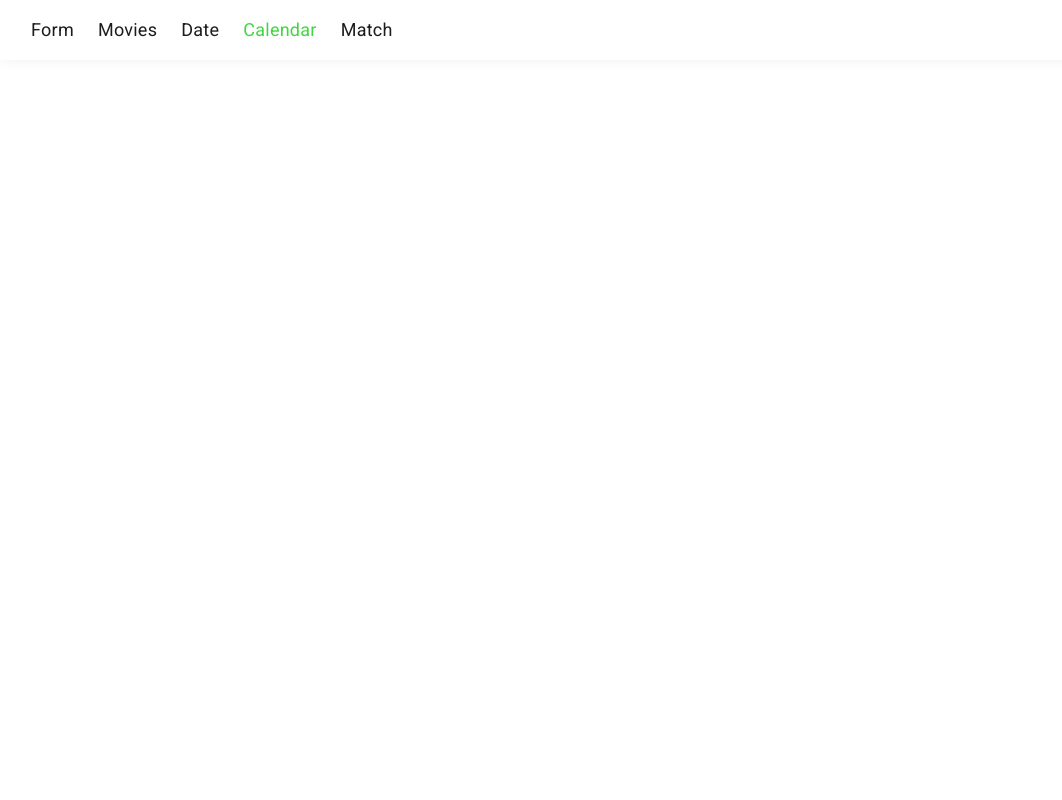
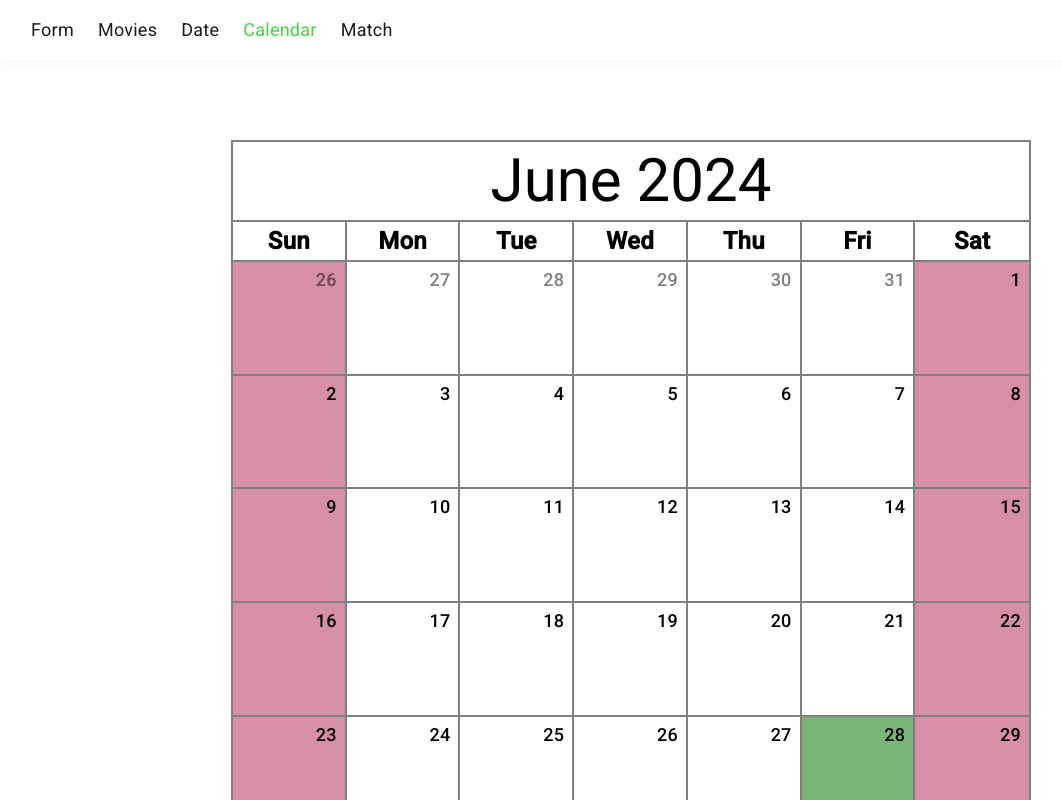
Before and after one commit to tkemaladze98/softwareInternationalTask, an Angular app: page /calendar in a window 1280 px wide. Shown: the whole page, without its empty margins (9-1071 px from the left). Built offline with nearby package versions, Linux system fonts and the light colour scheme.

Commit message:
finish calendar

```diff
--- a/src/app/components/calendar/calendar.component.html
+++ b/src/app/components/calendar/calendar.component.html
@@ -0,0 +1,30 @@
+<section class="calendar-wrapper">
+  <article class="calendar">
+    <div class="header">
+      <h1>{{ monthNames[today.getMonth()] }} {{ today.getFullYear() }}</h1>
+    </div>
+    <div class="weeks">
+      @for(week of weekDays;track week;let i = $index){
+      <div class="week-item">
+        <span>{{ week }}</span>
+      </div>
+      }
+    </div>
+    <div class="days">
+      @for(day of currentMonthDays();track day;let i = $index){
+      <div
+        class="day-item"
+        [ngClass]="{
+          'other-month': day.getMonth() !== today.getMonth(),
+          'without-right-border': day.getDay() === 6,
+          'without-bottom-border': i + 1 > currentMonthDays().length - 7,
+          'current-day': day.toDateString() === today.toDateString(),
+          'vacation-day': day.getDay() === 0 || day.getDay() === 6
+        }"
+      >
+        <span>{{ day.getDate() }}</span>
+      </div>
+      }
+    </div>
+  </article>
+</section>
--- a/src/app/components/calendar/calendar.component.scss
+++ b/src/app/components/calendar/calendar.component.scss
@@ -0,0 +1,78 @@
+.calendar-wrapper {
+  width: 100%;
+  padding: 40px 80px;
+  display: flex;
+  justify-content: center;
+  align-items: center;
+  .calendar {
+    display: flex;
+    flex-direction: column;
+    border: 2px solid grey;
+    max-width: 800px;
+    width: 100%;
+    .header {
+      display: flex;
+      justify-content: center;
+      align-items: center;
+      min-height: 80px;
+      border-bottom: 2px solid grey;
+      h1 {
+        margin: 0;
+        font-size: 60px;
+      }
+    }
+    .weeks {
+      display: flex;
+      min-height: 40px;
+      border-bottom: 2px solid grey;
+      .week-item {
+        flex-grow: 1;
+        width: calc(100% / 7);
+        display: flex;
+        justify-content: center;
+        align-items: center;
+        border-right: 2px solid grey;
+        span {
+          font-size: 24px;
+          font-weight: 600;
+        }
+        &:last-child {
+          border: none;
+        }
+      }
+    }
+    .days {
+      display: grid;
+      grid-template-columns: repeat(7, 1fr);
+      .day-item {
+        aspect-ratio: 1/1;
+        display: flex;
+        justify-content: flex-end;
+        padding: 8px;
+        border-right: 2px solid grey;
+        border-bottom: 2px solid grey;
+        &.other-month {
+          span {
+            opacity: 0.5;
+          }
+        }
+        &.without-right-border{
+          border-right: none;
+        }
+        &.without-bottom-border{
+          border-bottom: none;
+        }
+        &.vacation-day{
+          background-color: rgb(214, 143, 167);
+        }
+        &.current-day{
+          background-color: rgb(121, 180, 121);
+        }
+        span {
+          font-size: 18px;
+          font-weight: 500;
+        }
+      }
+    }
+  }
+}
--- a/src/app/components/calendar/calendar.component.ts
+++ b/src/app/components/calendar/calendar.component.ts
@@ -1,12 +1,60 @@
-import { Component } from '@angular/core';
+import { NgClass } from '@angular/common';
+import { Component, OnInit, WritableSignal, signal } from '@angular/core';
 
 @Component({
   selector: 'app-calendar',
   standalone: true,
-  imports: [],
+  imports: [NgClass],
   templateUrl: './calendar.component.html',
   styleUrl: './calendar.component.scss'
 })
-export class CalendarComponent {
+export class CalendarComponent implements OnInit {
+  public currentMonthDays: WritableSignal<Date[]> = signal([]);
+  public today: Date = new Date();
+  public weekDays: string[] = ['Sun', 'Mon', 'Tue', 'Wed', 'Thu', 'Fri', 'Sat'];
+  public monthNames: string[] = ['January', 'February', 'March', 'April', 'May', 'June', 'July', 'August', 'September', 'October', 'November', 'December'];
+  constructor() { }
 
+  ngOnInit(): void {
+    this.currentMonthDays.set(this.getCalendarArray());
+  }
+
+  public getCalendarArray(): Date[] {
+    let prevMonthNeed: boolean = false;
+    let nextMonthNeed: boolean = false;
+    let currentMonth: Date[] = [];
+    const currentMontLastDay = new Date(this.today.getFullYear(), this.today.getMonth() + 1, 0).getDate();
+    for (let i = 1; i <= currentMontLastDay; i++) {
+      const date = new Date(this.today.getFullYear(), this.today.getMonth(), i);
+      if (i === 1 && date.getDay() > 0) {
+        prevMonthNeed = true;
+      }
+      if (i === currentMontLastDay && date.getDay() < 6) {
+        nextMonthNeed = true;
+      }
+      currentMonth.push(date);
+    }
+    let prevMonth: Date[] = prevMonthNeed ? this.getPrevMonthDays(currentMonth[0].getDay()) : [];
+    let nextMonth: Date[] = nextMonthNeed ? this.getNextMonthDays(7 - currentMonth[currentMonth.length - 1].getDay()) : [];
+    return [...prevMonth, ...currentMonth, ...nextMonth];
+  }
+
+  public getPrevMonthDays(length: number): Date[] {
+    const prevMonthLastDay = new Date(this.today.getFullYear(), this.today.getMonth(), 0).getDate();
+    const prevMonthDays: Date[] = [];
+    for (let i = 0; i < length; i++) {
+      const date = new Date(this.today.getFullYear(), this.today.getMonth() - 1, prevMonthLastDay - i);
+      prevMonthDays.push(date);
+    }
+    return prevMonthDays.reverse();
+  }
+
+  public getNextMonthDays(length: number): Date[] {
+    const nextMonthDays: Date[] = [];
+    for (let i = 1; i < length; i++) {
+      const date = new Date(this.today.getFullYear(), this.today.getMonth() + 1, i);
+      nextMonthDays.push(date);
+    }
+    return nextMonthDays;
+  }
 }
--- a/src/app/pipe/date-transform.pipe.ts
+++ b/src/app/pipe/date-transform.pipe.ts
@@ -21,12 +21,12 @@ export class DateTransformPipe implements PipeTransform {
     'Dec'
   ]
   transform(value: string, ...args: unknown[]): unknown {
-    const regExp = /^(?:\d{4}-(?:(?:0[1-9]|1[0-2])(?:(?:[0-2][1-9]|\d{3})|(?:[3][01])) ביום )|(?:(?:0[1-9]|1[012])-(?:[0-2][1-9]|\d{3})|(?:[3][01]))|(?:\d{4}-(?:0[1-9]|1[012])-(?:0[1-9]|[12][0-9])))(?:T|\s)(?:[01][0-9]|2[0-3]):(?:[0-5][0-9]):(?:[0-5][0-9])\.(\d{7})Z$/
+    const regExp = /^(?:\d{4}-(?:(?:0[1-9]|1[0-2])(?:(?:[0-2][1-9]|\d{3})|(?:[3][01])) ביום )|(?:(?:0[1-9]|1[012])-(?:[0-2][1-9]|\d{3})|(?:[3][01]))|(?:\d{4}-(?:0[1-9]|1[012])-(?:0[1-9]|[12][0-9])))(?:T|\s)(?:[01][0-9]|2[0-3]):(?:[0-5][0-9]):(?:[0-5][0-9])\.(\d{7})Z$/;
     if (regExp.test(value)) {
       const dateValue = new Date(value);
       return `${(dateValue.getHours() < 10 ? '0' : '') + dateValue.getHours()}:${(dateValue.getMinutes() < 10 ? '0' : '') + dateValue.getMinutes()}:${(dateValue.getSeconds() < 10 ? '0' : '') + dateValue.getSeconds()} ${this.months[dateValue.getMonth()]} ${(dateValue.getDate() < 10 ? '0' : '') + dateValue.getDate()} ${dateValue.getFullYear()}`;
     } else {
-      return value
+      return value;
     }
   }
 
```
